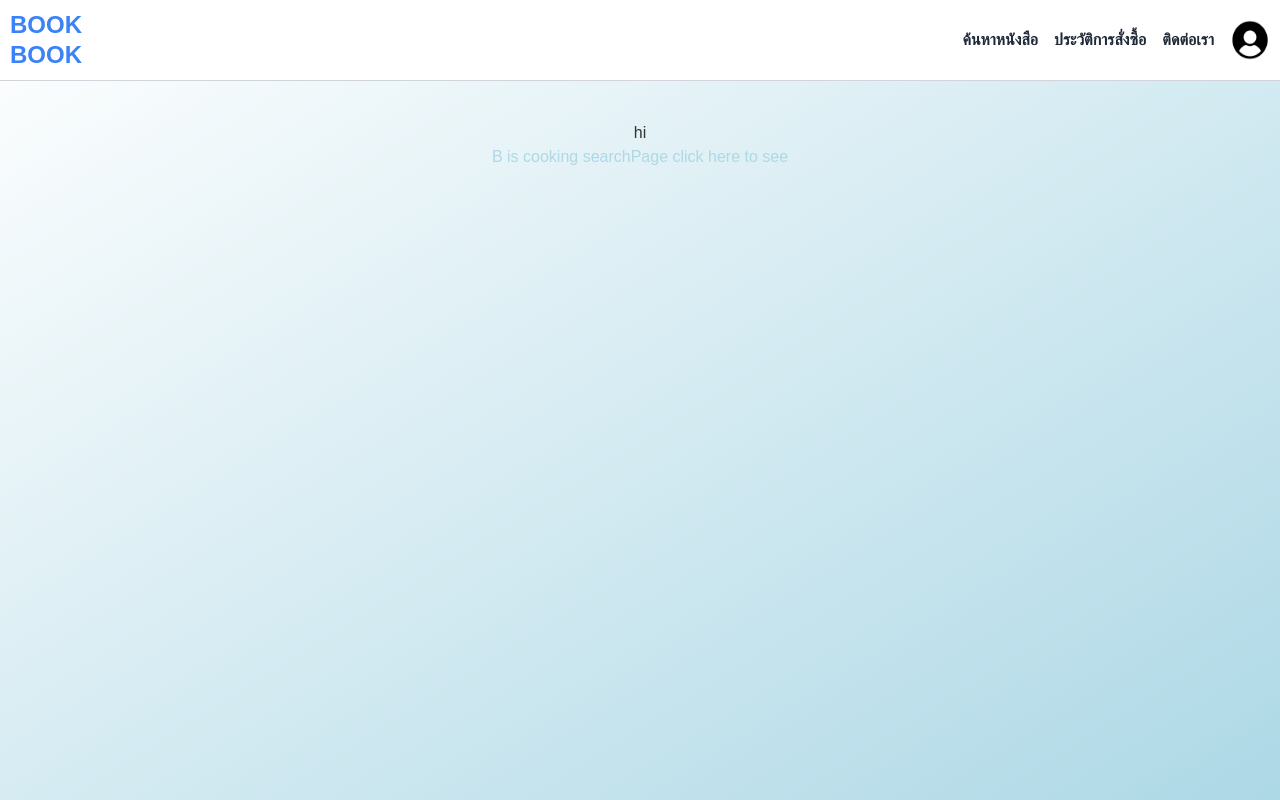
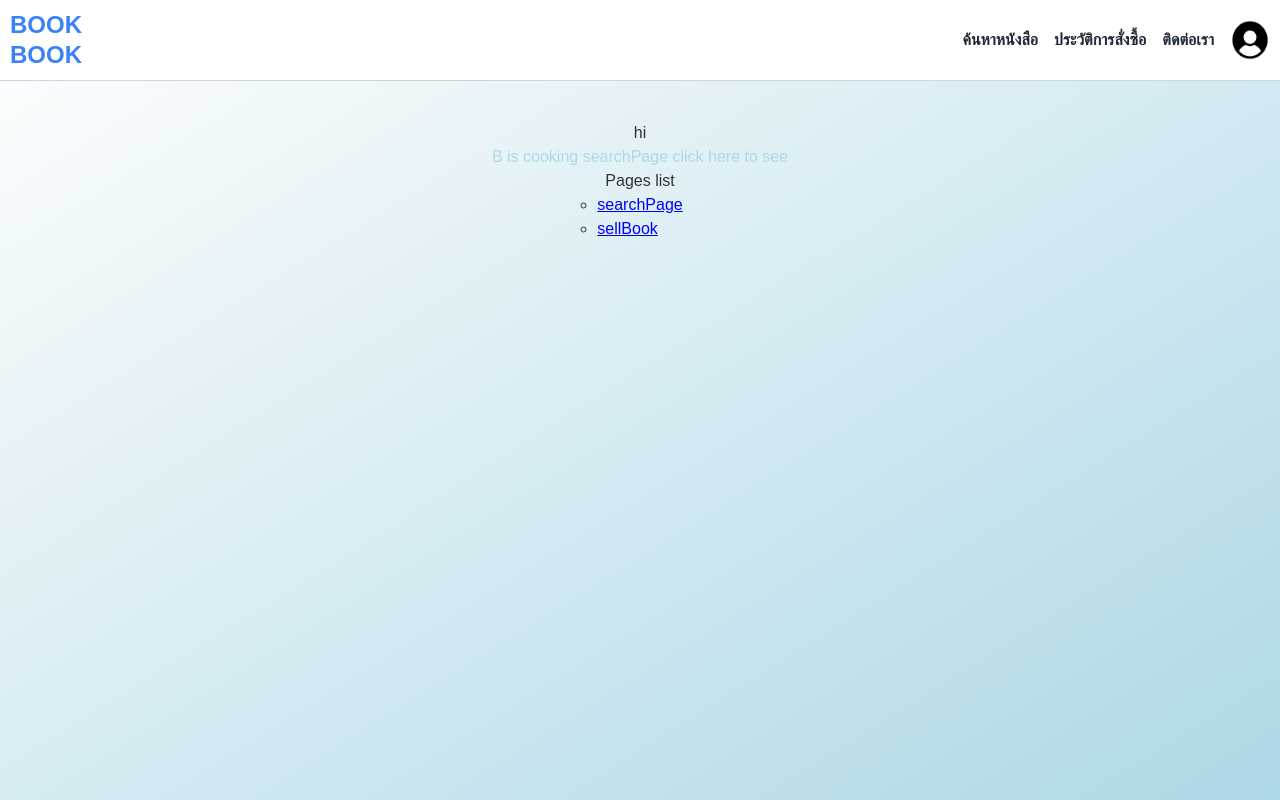
Before and after one commit to seg-org/bookbook, a Next.js app: page / in a window 1280 px wide. Built offline with nearby package versions, Linux system fonts and the light colour scheme.

Commit message:
add: sellBook-page-link at landing page

```diff
--- a/src/app/page.tsx
+++ b/src/app/page.tsx
@@ -4,9 +4,24 @@ export default function Home() {
   return (
     <main>
       <div>hi</div>
+
       <h1 style={{ color: "lightblue" }}>
         B is cooking searchPage <Link href="/searchPage">click here to see</Link>
       </h1>
+
+      <h1>Pages list</h1>
+      <ul style={{ listStyleType: "circle"}}>
+        <li>
+          <Link href="/searchPage" style={{ color: "blue", textDecoration: "underline" }}>
+            searchPage
+          </Link>
+        </li>
+        <li>
+          <Link href="/sellBook" style={{ color: "blue", textDecoration: "underline" }}>
+          sellBook
+          </Link>
+        </li>
+      </ul>
     </main>
   );
 }
```
